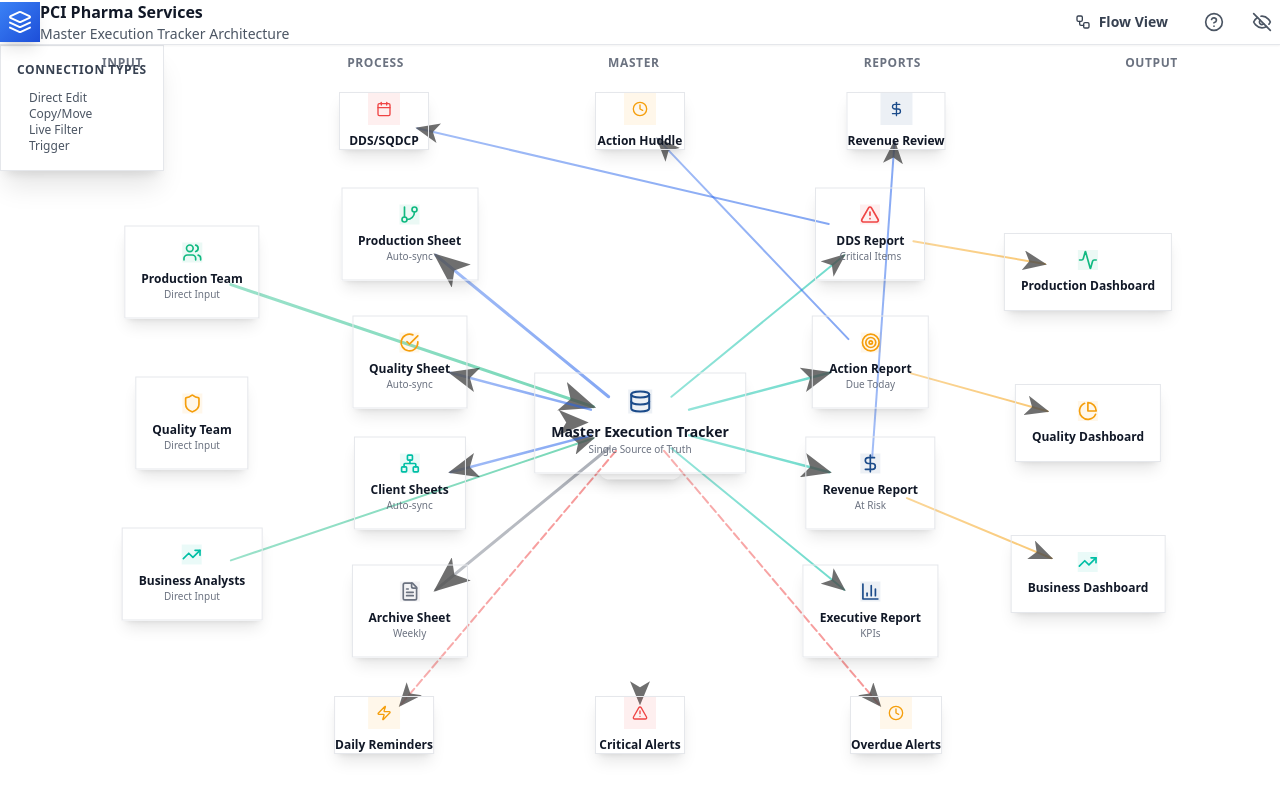
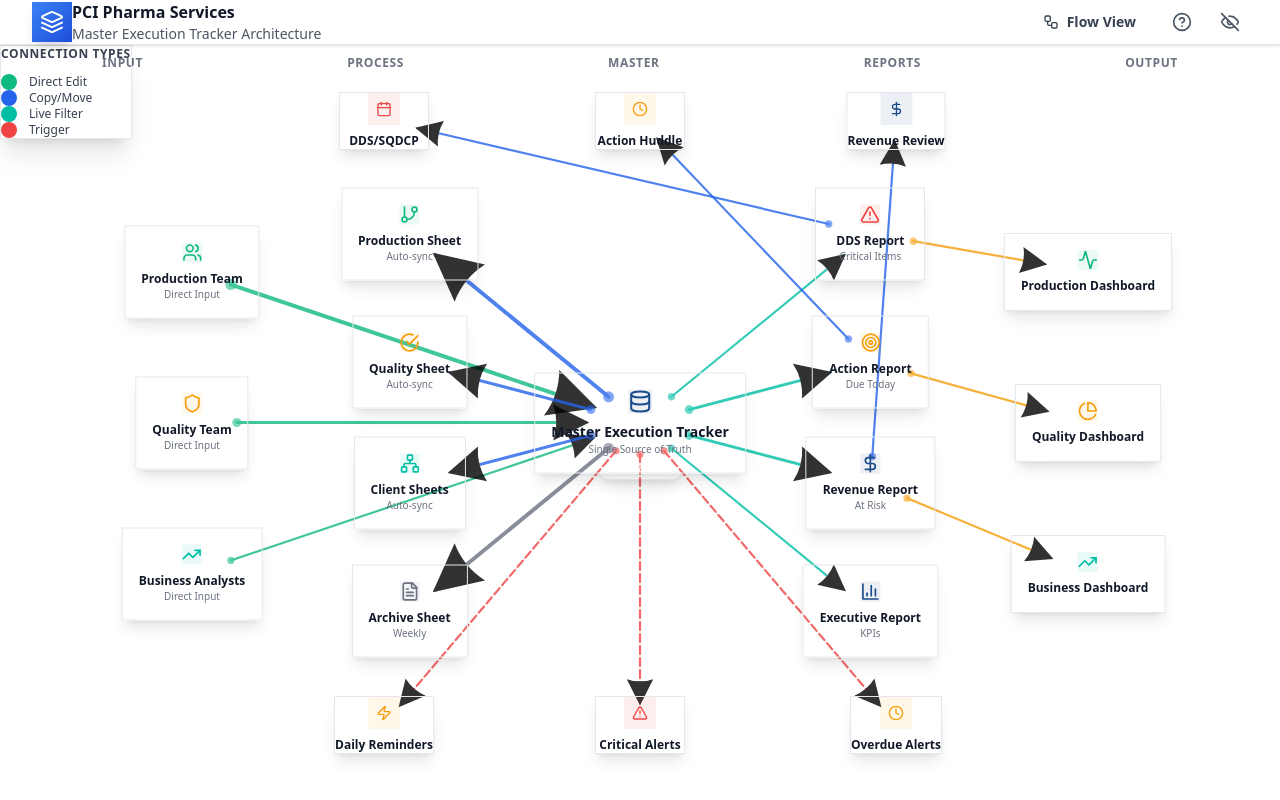
Before and after one commit to Boozy090121/mastersheet, a React (Vite) app: page / in a window 1280 px wide. Built offline with nearby package versions, Linux system fonts and the light colour scheme.

Commit message:
Add files via upload

```diff
--- a/components/SystemArchitectureMap.jsx
+++ b/components/SystemArchitectureMap.jsx
@@ -42,6 +42,17 @@
     icon: TrendingUp,
     nodes: ['bu-analysts', 'master', 'client-sheets', 'revenue-report', 'business-dashboard', 'revenue-review', 'exec-report', 'archive-sheet']
   }
+};
+
+// Add a mapping for connection type colors
+const CONNECTION_TYPE_COLORS = {
+  edit: '#10B981',      // green
+  copy: '#2563EB',      // blue
+  move: '#6B7280',      // gray
+  filter: '#00BFA5',    // teal
+  trigger: '#EF4444',   // red
+  widget: '#F59E0B',    // orange
+  display: '#2563EB',   // blue
 };
 
 // Clean Node Component
@@ -181,29 +192,25 @@
            FLOW_TYPES[focusedFlow].nodes.includes(connection.to);
   }, [focusedFlow, flowView, connection]);
 
-  const strokeWidth = strength.volume === 'high' ? 3 : strength.volume === 'medium' ? 2.5 : 2;
-  const opacity = flowView && !isInFlow ? 0.1 : isHighlighted ? 1 : 0.7;
+  const strokeWidth = strength.volume === 'high' ? 4 : strength.volume === 'medium' ? 3 : 2.2;
+  const opacity = flowView && !isInFlow ? 0.13 : isHighlighted ? 1 : 0.8;
+  const color = CONNECTION_TYPE_COLORS[connection.type] || '#888';
 
   // Calculate edge points to prevent overlap with nodes
   const calculateEdgePoint = (from, to, nodeType, isFromNode) => {
     const dx = to.x - from.x;
     const dy = to.y - from.y;
     const distance = Math.sqrt(dx * dx + dy * dy);
-
-    // Normalize direction vector
     const dirX = dx / distance;
     const dirY = dy / distance;
-
-    // Determine padding based on node type (in percentage units)
     let padding;
     if (nodeType === 'master') {
-      padding = 4.2; // Larger padding for master node
+      padding = 4.2;
     } else if (nodeType === 'small') {
-      padding = 2.8; // Smaller padding for small nodes
+      padding = 2.8;
     } else {
-      padding = 3.5; // Regular padding
+      padding = 3.5;
     }
-
     if (isFromNode) {
       return {
         x: from.x + dirX * padding,
@@ -216,48 +223,33 @@
       };
     }
   };
-
   const fromNodeType = fromNode.id === 'master' ? 'master' : fromNode.size || 'regular';
   const toNodeType = toNode.id === 'master' ? 'master' : toNode.size || 'regular';
-
   const fromPoint = { x: fromNode.position.x, y: fromNode.position.y };
   const toPoint = { x: toNode.position.x, y: toNode.position.y };
-
   const startPoint = calculateEdgePoint(fromPoint, toPoint, fromNodeType, true);
   const endPoint = calculateEdgePoint(fromPoint, toPoint, toNodeType, false);
 
-  // Determine gradient based on connection type
-  const gradientId = `gradient-${connection.type}`;
-
+  // Modern arrowhead
   return (
     <g style={{ opacity }}>
-      {/* Flow highlight effect - only in flow view */}
-      {flowView && isInFlow && focusedFlow && (
+      {/* Main connection line */}
       <line
         x1={`${startPoint.x}%`}
         y1={`${startPoint.y}%`}
         x2={`${endPoint.x}%`}
         y2={`${endPoint.y}%`}
-          stroke={connection.color}
-          strokeWidth={strokeWidth + 8}
-          opacity={0.1}
-          className="animate-pulse"
+        stroke={color}
+        strokeWidth={strokeWidth}
+        strokeDasharray={connection.type === 'trigger' ? '8,4' : 'none'}
+        markerEnd="url(#arrowhead-modern)"
+        className="transition-all duration-300"
         strokeLinecap="round"
       />
-      )}
-
-      {/* Main connection line with gradient */}
-      <line
-        x1={`${startPoint.x}%`}
-        y1={`${startPoint.y}%`}
-        x2={`${endPoint.x}%`}
-        y2={`${endPoint.y}%`}
-        stroke={`url(#${gradientId})`}
-        strokeWidth={strokeWidth}
-        strokeDasharray={connection.type === 'trigger' ? '8,4' : 'none'}
-        markerEnd="url(#arrowhead)"
-        className="transition-all duration-300"
-        strokeLinecap="round"
+      {/* Dot at start for type */}
+      <circle
+        cx={`${startPoint.x}%`} cy={`${startPoint.y}%`} r={strokeWidth + 1.5}
+        fill={color} opacity={0.7}
       />
     </g>
   );
@@ -539,9 +531,8 @@
   return (
     <div className="h-screen flex flex-col bg-gradient-to-br from-slate-50 via-gray-50 to-slate-100 overflow-hidden">
       {/* Header */}
-      <div className="bg-white/80 backdrop-blur-md border-b border-gray-200/50 shadow-sm z-50">
-        <div className="px-6 py-4">
-          <div className="flex items-center justify-between">
+      <div className="bg-white/90 backdrop-blur-md border-b border-gray-200/60 shadow z-50">
+        <div className="px-8 py-4 flex items-center justify-between">
           <div className="flex items-center space-x-4">
             <div className="p-2 bg-gradient-to-br from-blue-500 to-blue-700 rounded-xl shadow-lg">
               <Layers className="w-6 h-6 text-white" />
@@ -551,9 +542,7 @@
               <p className="text-sm text-gray-600 font-medium">Master Execution Tracker Architecture</p>
             </div>
           </div>
-
           <div className="flex items-center space-x-3">
-              {/* Flow View Toggle */}
             <button
               onClick={() => {
                 setFlowView(!flowView);
@@ -568,8 +557,6 @@
               <Workflow className="w-4 h-4" />
               <span>Flow View</span>
             </button>
-
-              {/* Help Button */}
             <button
               onClick={() => setShowHelp(!showHelp)}
               className="p-2 text-gray-600 hover:text-gray-900 rounded-xl hover:bg-gray-100/80 transition-all"
@@ -577,8 +564,6 @@
             >
               <HelpCircle className="w-5 h-5" />
             </button>
-
-              {/* UI Toggle */}
             <button
               onClick={() => setShowUI(!showUI)}
               className="p-2 text-gray-600 hover:text-gray-900 rounded-xl hover:bg-gray-100/80 transition-all"
@@ -588,10 +573,8 @@
             </button>
           </div>
         </div>
-
-          {/* Flow Selector - Fixed positioning */}
         {flowView && (
-            <div className="mt-3 flex items-center space-x-3">
+          <div className="px-8 py-2 flex items-center space-x-3 border-t border-gray-100 bg-gradient-to-r from-gray-50/70 to-gray-100/70">
             <span className="text-sm font-semibold text-gray-700">Flow:</span>
             <div className="flex items-center space-x-2">
               <button
@@ -620,7 +603,7 @@
                       backgroundColor: isActive ? config.color : undefined
                     }}
                   >
-                      <Icon className="w-3.5 h-3.5" />
+                    <Icon className="w-4 h-4" />
                     <span>{config.label}</span>
                   </button>
                 );
@@ -629,10 +612,34 @@
           </div>
         )}
       </div>
-      </div>
 
       {/* Main Content Area */}
       <div className="flex-1 flex overflow-hidden">
+        {/* Legend - Bottom Left Corner, color-coded */}
+        {showUI && (
+          <div className="absolute bottom-8 left-8 bg-white/95 backdrop-blur-md rounded-xl shadow-xl border border-gray-200/50 p-5 z-30 min-w-[180px]">
+            <h4 className="text-xs font-bold text-gray-700 uppercase tracking-wider mb-3">Connection Types</h4>
+            <div className="space-y-2">
+              <div className="flex items-center space-x-3">
+                <span className="inline-block w-4 h-4 rounded-full" style={{background: CONNECTION_TYPE_COLORS.edit}}></span>
+                <span className="text-xs text-gray-700 font-medium">Direct Edit</span>
+              </div>
+              <div className="flex items-center space-x-3">
+                <span className="inline-block w-4 h-4 rounded-full" style={{background: CONNECTION_TYPE_COLORS.copy}}></span>
+                <span className="text-xs text-gray-700 font-medium">Copy/Move</span>
+              </div>
+              <div className="flex items-center space-x-3">
+                <span className="inline-block w-4 h-4 rounded-full" style={{background: CONNECTION_TYPE_COLORS.filter}}></span>
+                <span className="text-xs text-gray-700 font-medium">Live Filter</span>
+              </div>
+              <div className="flex items-center space-x-3">
+                <span className="inline-block w-4 h-4 rounded-full" style={{background: CONNECTION_TYPE_COLORS.trigger}}></span>
+                <span className="text-xs text-gray-700 font-medium">Trigger</span>
+              </div>
+            </div>
+          </div>
+        )}
+
         {/* Left Sidebar - Node Details */}
         {selectedNode && showUI && (
           <div className="w-80 bg-white/95 backdrop-blur-md border-r border-gray-200/50 shadow-lg overflow-y-auto">
@@ -661,11 +668,9 @@
                   <X className="w-5 h-5" />
                 </button>
               </div>
-
               <p className="text-sm text-gray-600 mb-6 leading-relaxed">
                 {getNode(selectedNode)?.description || 'System component for data processing and workflow management.'}
               </p>
-
               {(connections.filter(c => c.from === selectedNode).length > 0 || connections.filter(c => c.to === selectedNode).length > 0) && (
                 <div>
                   <h4 className="font-semibold text-gray-700 text-sm uppercase tracking-wider mb-3">Data Flow</h4>
@@ -707,56 +712,23 @@
           <svg className="absolute inset-0 w-full h-full" style={{ zIndex: 5 }}>
             <defs>
               <marker
-                id="arrowhead"
-                markerWidth="12"
-                markerHeight="10"
-                refX="11"
-                refY="5"
+                id="arrowhead-modern"
+                markerWidth="16"
+                markerHeight="16"
+                refX="13"
+                refY="8"
                 orient="auto"
                 fill="currentColor"
               >
-                <path d="M 0 0 L 12 5 L 0 10 L 3 5 z" opacity="0.8" />
+                <path d="M2,2 L14,8 L2,14 Q4,8 2,2" />
               </marker>
-
-              {/* Create gradient definitions for each connection type */}
-              <linearGradient id="gradient-edit" x1="0%" y1="0%" x2="100%" y2="0%">
-                <stop offset="0%" stopColor={COLORS.success} stopOpacity="0.6" />
-                <stop offset="100%" stopColor={COLORS.success} stopOpacity="0.8" />
-              </linearGradient>
-              <linearGradient id="gradient-copy" x1="0%" y1="0%" x2="100%" y2="0%">
-                <stop offset="0%" stopColor={COLORS.primaryLight} stopOpacity="0.6" />
-                <stop offset="100%" stopColor={COLORS.primaryLight} stopOpacity="0.8" />
-              </linearGradient>
-              <linearGradient id="gradient-filter" x1="0%" y1="0%" x2="100%" y2="0%">
-                <stop offset="0%" stopColor={COLORS.accent} stopOpacity="0.6" />
-                <stop offset="100%" stopColor={COLORS.accent} stopOpacity="0.8" />
-              </linearGradient>
-              <linearGradient id="gradient-trigger" x1="0%" y1="0%" x2="100%" y2="0%">
-                <stop offset="0%" stopColor={COLORS.danger} stopOpacity="0.6" />
-                <stop offset="100%" stopColor={COLORS.danger} stopOpacity="0.8" />
-              </linearGradient>
-              <linearGradient id="gradient-move" x1="0%" y1="0%" x2="100%" y2="0%">
-                <stop offset="0%" stopColor={COLORS.neutral} stopOpacity="0.6" />
-                <stop offset="100%" stopColor={COLORS.neutral} stopOpacity="0.8" />
-              </linearGradient>
-              <linearGradient id="gradient-widget" x1="0%" y1="0%" x2="100%" y2="0%">
-                <stop offset="0%" stopColor={COLORS.warning} stopOpacity="0.6" />
-                <stop offset="100%" stopColor={COLORS.warning} stopOpacity="0.8" />
-              </linearGradient>
-              <linearGradient id="gradient-display" x1="0%" y1="0%" x2="100%" y2="0%">
-                <stop offset="0%" stopColor={COLORS.primaryLight} stopOpacity="0.6" />
-                <stop offset="100%" stopColor={COLORS.primaryLight} stopOpacity="0.8" />
-              </linearGradient>
             </defs>
-
             {visibleConnections.map(connection => {
               const fromNode = getNode(connection.from);
               const toNode = getNode(connection.to);
               if (!fromNode || !toNode) return null;
-
               const strength = getConnectionStrength(connection.from, connection.to);
               const isHighlighted = selectedNode === connection.from || selectedNode === connection.to;
-
               return (
                 <ConnectionComponent
                   key={`${connection.from}-${connection.to}`}
@@ -786,31 +758,6 @@
               onClick={() => setSelectedNode(selectedNode === node.id ? null : node.id)}
             />
           ))}
-
-          {/* Legend - Bottom Right Corner */}
-          {showUI && (
-            <div className="absolute bottom-6 right-6 bg-white/95 backdrop-blur-md rounded-xl shadow-xl border border-gray-200/50 p-4 z-30">
-              <h4 className="text-xs font-bold text-gray-700 uppercase tracking-wider mb-3">Connection Types</h4>
-              <div className="space-y-2">
-                <div className="flex items-center space-x-3">
-                  <div className="w-8 h-0.5 bg-gradient-to-r from-green-400 to-green-600 rounded-full"></div>
-                  <span className="text-xs text-gray-600 font-medium">Direct Edit</span>
-                </div>
-                <div className="flex items-center space-x-3">
-                  <div className="w-8 h-0.5 bg-gradient-to-r from-blue-400 to-blue-600 rounded-full"></div>
-                  <span className="text-xs text-gray-600 font-medium">Copy/Move</span>
-                </div>
-                <div className="flex items-center space-x-3">
-                  <div className="w-8 h-0.5 bg-gradient-to-r from-teal-400 to-teal-600 rounded-full"></div>
-                  <span className="text-xs text-gray-600 font-medium">Live Filter</span>
-                </div>
-                <div className="flex items-center space-x-3">
-                  <div className="w-8 h-0.5 border-t-2 border-dashed border-red-500"></div>
-                  <span className="text-xs text-gray-600 font-medium">Trigger</span>
-                </div>
-              </div>
-            </div>
-          )}
         </div>
       </div>
 
```
Lines whose indentation alone changed are shown as unchanged.
